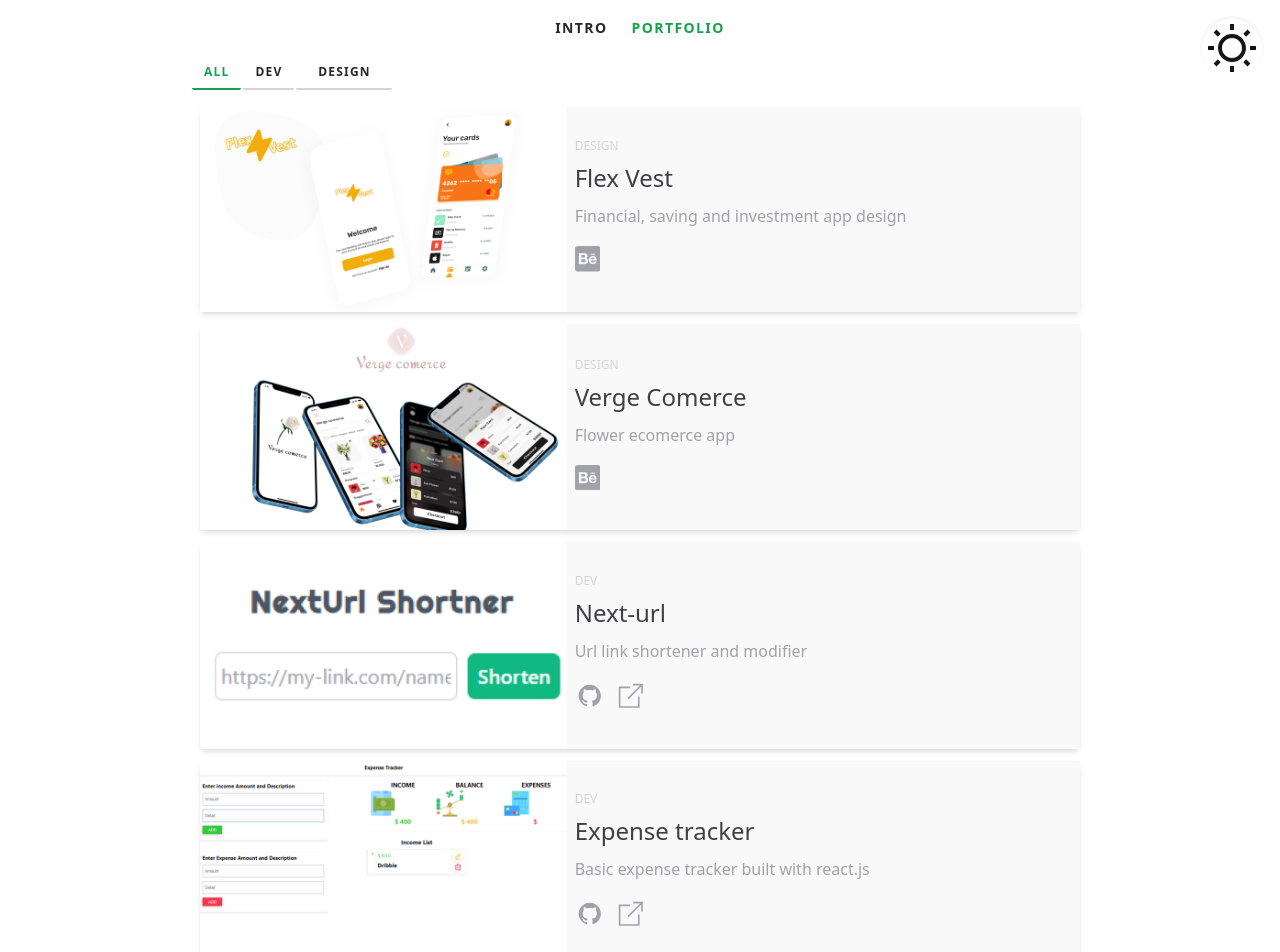
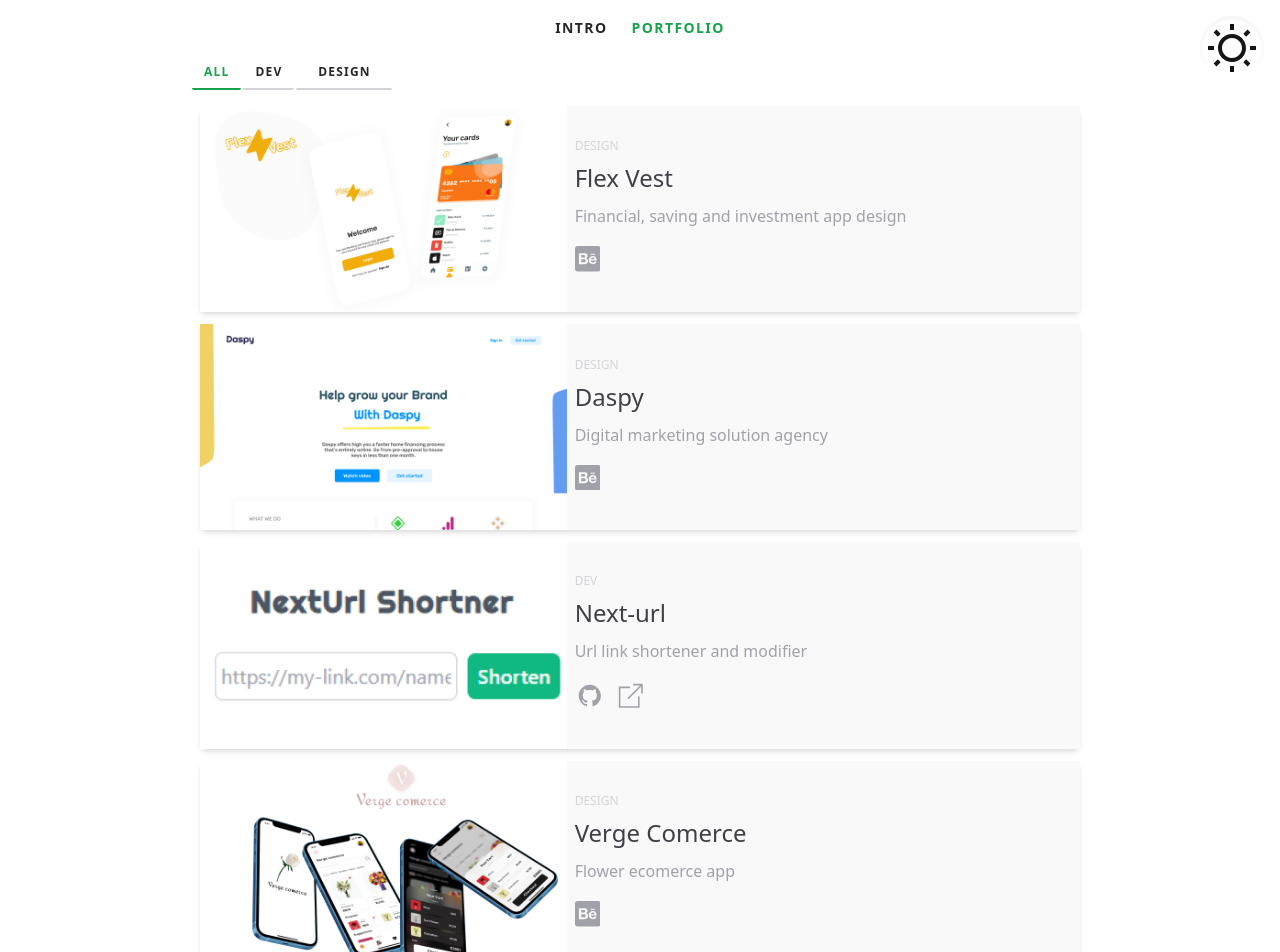
Before and after one commit to chuddyjoachim/personal_website_v1, a Next.js app: page /porfolio in a window 1280 px wide. Shown: the top 952 px of the page. Built offline with nearby package versions, Linux system fonts and the light colour scheme.

Commit message:
Add design project

```diff
--- a/constant/projectdata.ts
+++ b/constant/projectdata.ts
@@ -3,6 +3,7 @@ import { iconType } from '../lib/types'
 import flexvest from '/assets/projectimages/ui/flexvest.png'
 import vergecomerce from '/assets/projectimages/ui/vergecomerce.png'
 import designtaxi from '/assets/projectimages/ui/designtaxi.png'
+import daspy from '/assets/projectimages/ui/daspy.png'
 import nexturl from '/assets/projectimages/dev/nexturl.png'
 import expensetracker from '/assets/projectimages/dev/expensetracker.png'
 import gitfindr from '/assets/projectimages/dev/gitfindr.png'
@@ -25,16 +26,16 @@ const projectData = [
     ],
   },
   {
-    id: 5,
+    id: 8,
     type: 'design',
-    title: 'Verge Comerce',
-    description: 'Flower ecomerce app',
-    imgUrl: vergecomerce,
+    title: 'Daspy',
+    description: 'Digital marketing solution agency',
+    imgUrl: daspy,
     links: [
       {
         id: 1,
         icons: 'behance' as iconType,
-        url: 'https://www.behance.net/gallery/128874717/Verge-commerce',
+        url: 'https://www.behance.net/gallery/131650031/Daspy',
         size: '1.6rem',
       },
     ],
@@ -54,6 +55,21 @@ const projectData = [
         size: '1.85rem',
       },
       { id: 1, icons: 'link' as iconType, url: 'https://nexturl.vercel.app/', size: '1.6rem' },
+    ],
+  },
+  {
+    id: 5,
+    type: 'design',
+    title: 'Verge Comerce',
+    description: 'Flower ecomerce app',
+    imgUrl: vergecomerce,
+    links: [
+      {
+        id: 1,
+        icons: 'behance' as iconType,
+        url: 'https://www.behance.net/gallery/128874717/Verge-commerce',
+        size: '1.6rem',
+      },
     ],
   },
   {
```
Also changed, not shown: assets/projectimages/ui/daspy.png (added).
